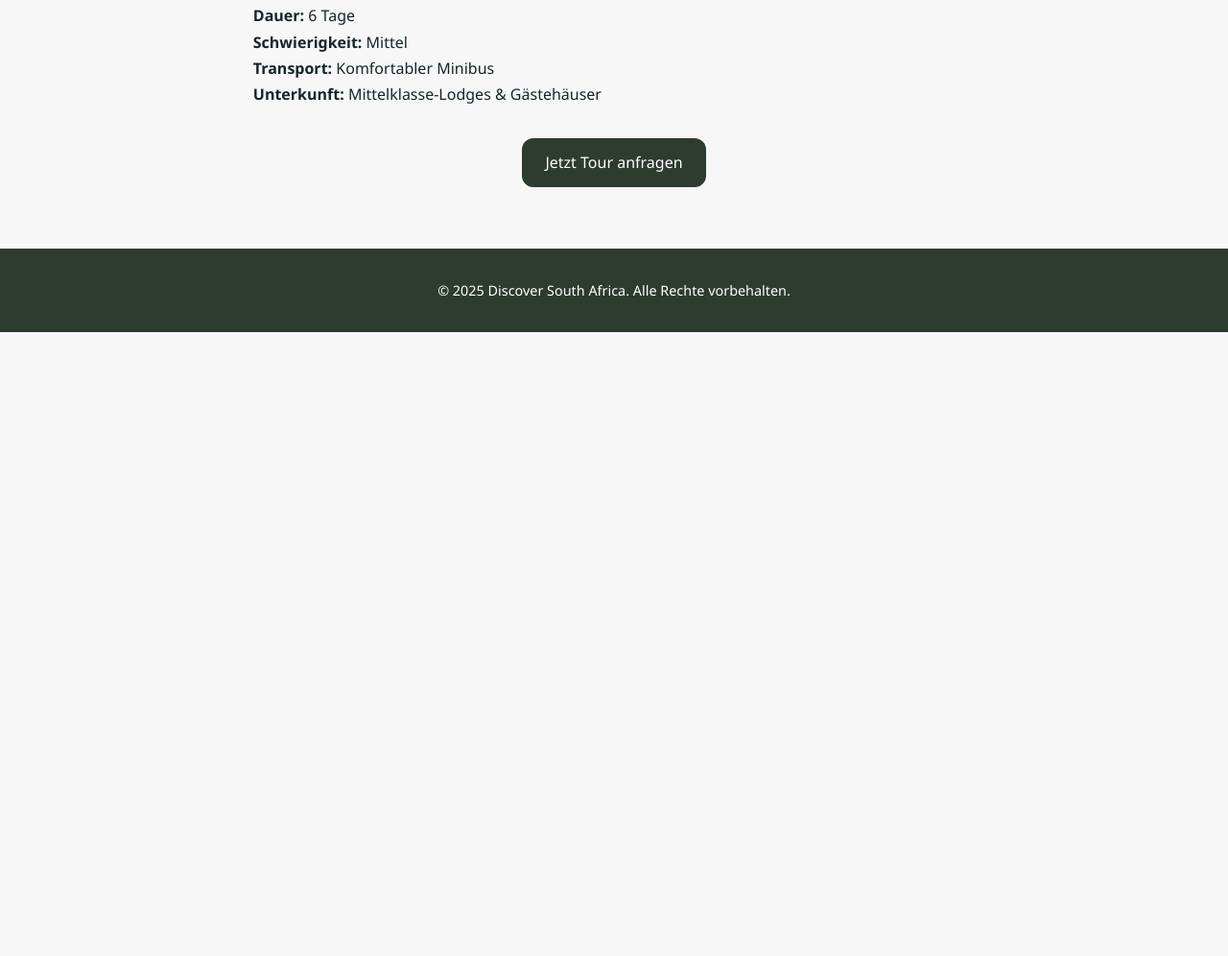
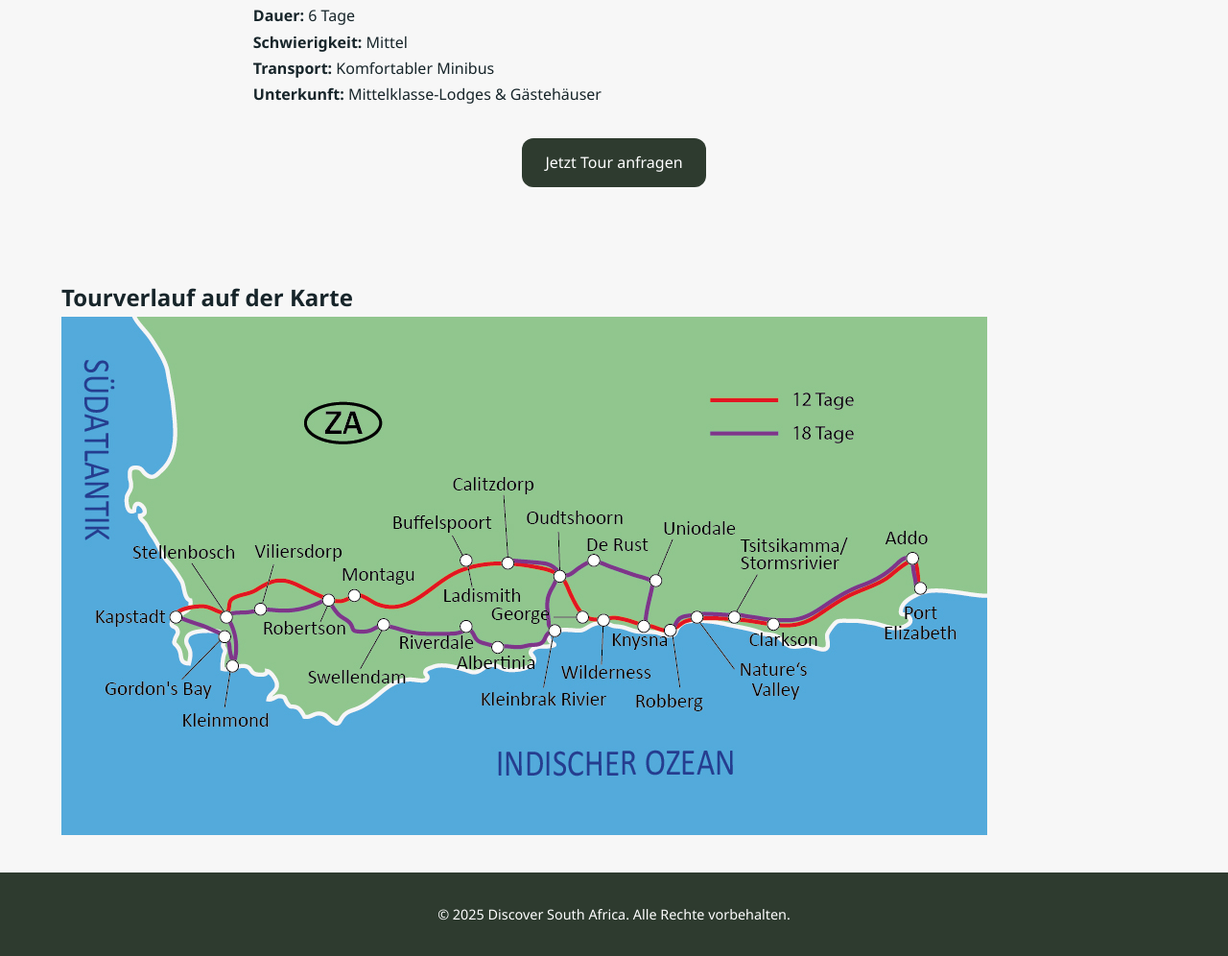
Before and after one commit to LucyRothm/discover-south-africa, a plain HTML site: page garden-route.html in a window 1280 px wide. Shown: the part 1064-2060 px from the top of the page at 96% size. Before the commit the page ends 1410 px from the top, so only its background shows below. Drawn offline with Linux system fonts and the light colour scheme.

Commit message:
Update garden-route.html

```diff
--- a/garden-route.html
+++ b/garden-route.html
@@ -110,6 +110,13 @@
     </div>
   </section>
 
+      <!-- Karte -->
+      <div class="container">
+        <h2>Tourverlauf auf der Karte</h2>
+        <img src="img/karte.jpg" alt="Karte der Garden Route" />
+      </div>
+
+
   <!-- Footer -->
   <footer>
     <p>&copy; 2025 Discover South Africa. Alle Rechte vorbehalten.</p>
```
